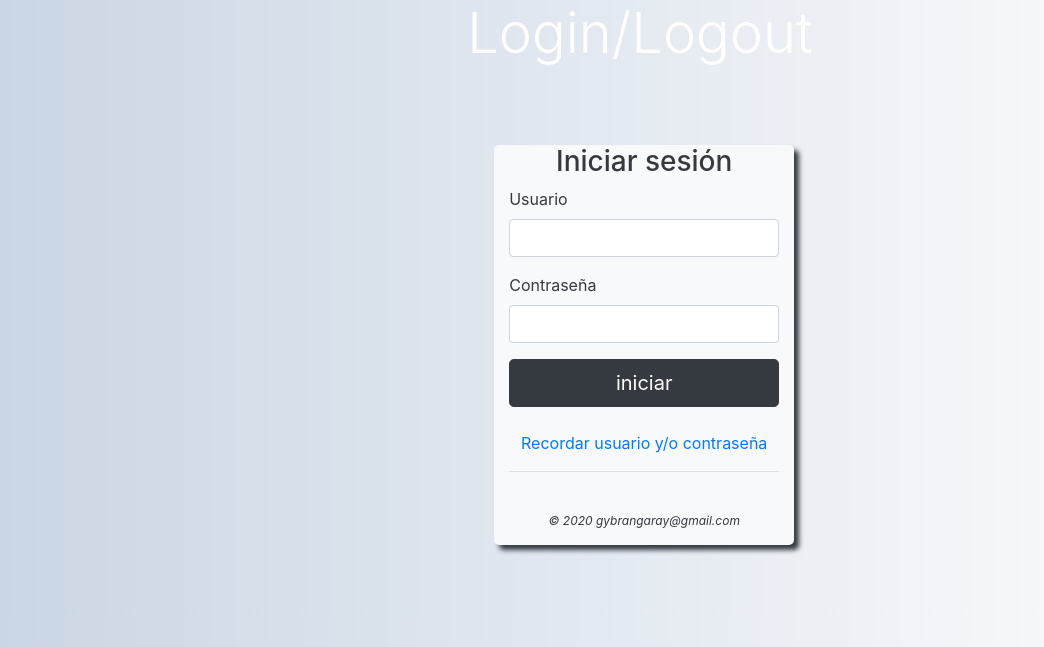
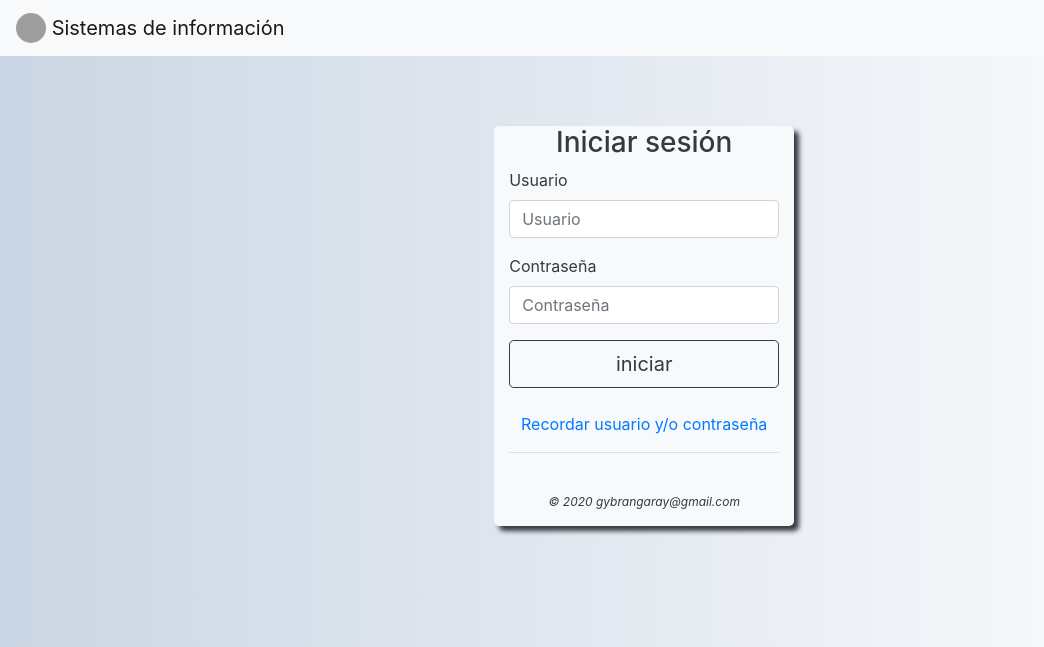
Before and after one commit to gybrangaray/SCRUM, a PHP site: page / in a window 1280 px wide. Shown: the top 647 px of the page, without its empty margins (0-1044 px from the left). Run offline with PHP 8.4, Linux system fonts and the light colour scheme; grey boxes are pictures that could not be loaded.

Commit message:
NAV en iniciar sesón y estilo a botones

```diff
--- a/crud/main.js
+++ b/crud/main.js
@@ -10,7 +10,7 @@ $(document).ready(function(){
             "zeroRecords": "No se encontraron registros",
             "info": "Mostrando registros del _START_ al _END_ de un total de _TOTAL_ registros",
             "infoEmpty":"Mostrando registros del 0 al 0 de un total de 0 registros",
-            "infoFiltered": "(Filtrando un total de _MAX_ registros)",
+            "infoFiltered": "(Filtrando de un total de _MAX_ registros)",
             "sSearch": "Buscar:",
             "paginate": {
             "first": "Primero",
--- a/index.php
+++ b/index.php
@@ -9,8 +9,15 @@
     <title>SISINFO | Ingresar</title>
 </head>
 <body class="inicioSesion">
+<header>
+    <nav class="navbar navbar-light bg-light">
+  <a class="navbar-brand" href="#">
+    <img src="https://i.imgur.com/iO8Ro4y.jpg" width="30" height="30" style="border-radius:50%" class="d-inline-block align-top" alt="sistema">
+    Sistemas de información
+  </a>
+</nav>
+    </header>
     <div id="login">
-    <h3 class="text-center text-white display-4">Login/Logout</h3>
     <div class="container ">
         <div id="login-row" class="row justify-content-center align-items-center">
             <div id="login-column" class="col-md-6 ">
@@ -19,15 +26,15 @@
                         <h3 class="text-center text-dark">Iniciar sesión</h3>
                         <div class="form-group">
                             <label for="usuario" class="text-dark">Usuario</label> <!--USUARIO-->
-                            <input type="text" name="usuario" id="usuario" class="form-control">
+                            <input type="text" name="usuario" id="usuario" class="form-control" placeholder="Usuario">
                         </div>
                         <div class="form-group">
                             <label for="contraseña" class="text-dark">Contraseña</label>  <!--CONTRASEÑA-->
-                            <input type="password" name="contraseña" id="contraseña" class="form-control">
+                            <input type="password" name="contraseña" id="contraseña" class="form-control" placeholder="Contraseña">
                         </div>
 
                         <div class="form-gropu text-center">
-                            <input type="submit" name="submit" class="btn btn-dark btn-lg btn-block" value="iniciar">
+                            <input type="submit" name="submit" class="btn btn-outline-dark btn-lg btn-block" value="iniciar">
                         </div>
                         <br>
                         <div id="UserContra" class="form-gropu text-center">
```
Also changed, not shown: crud/index.php (+5 -5 lines).
